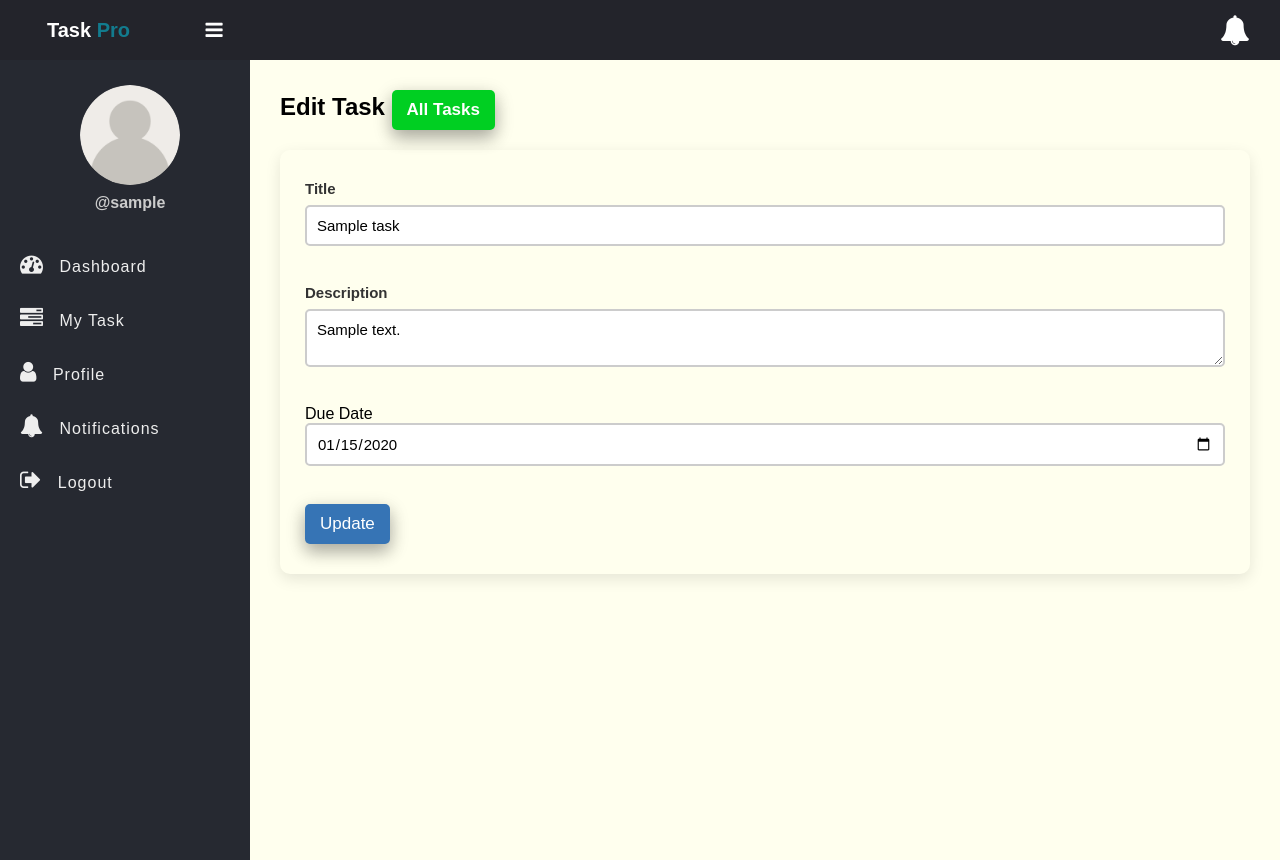
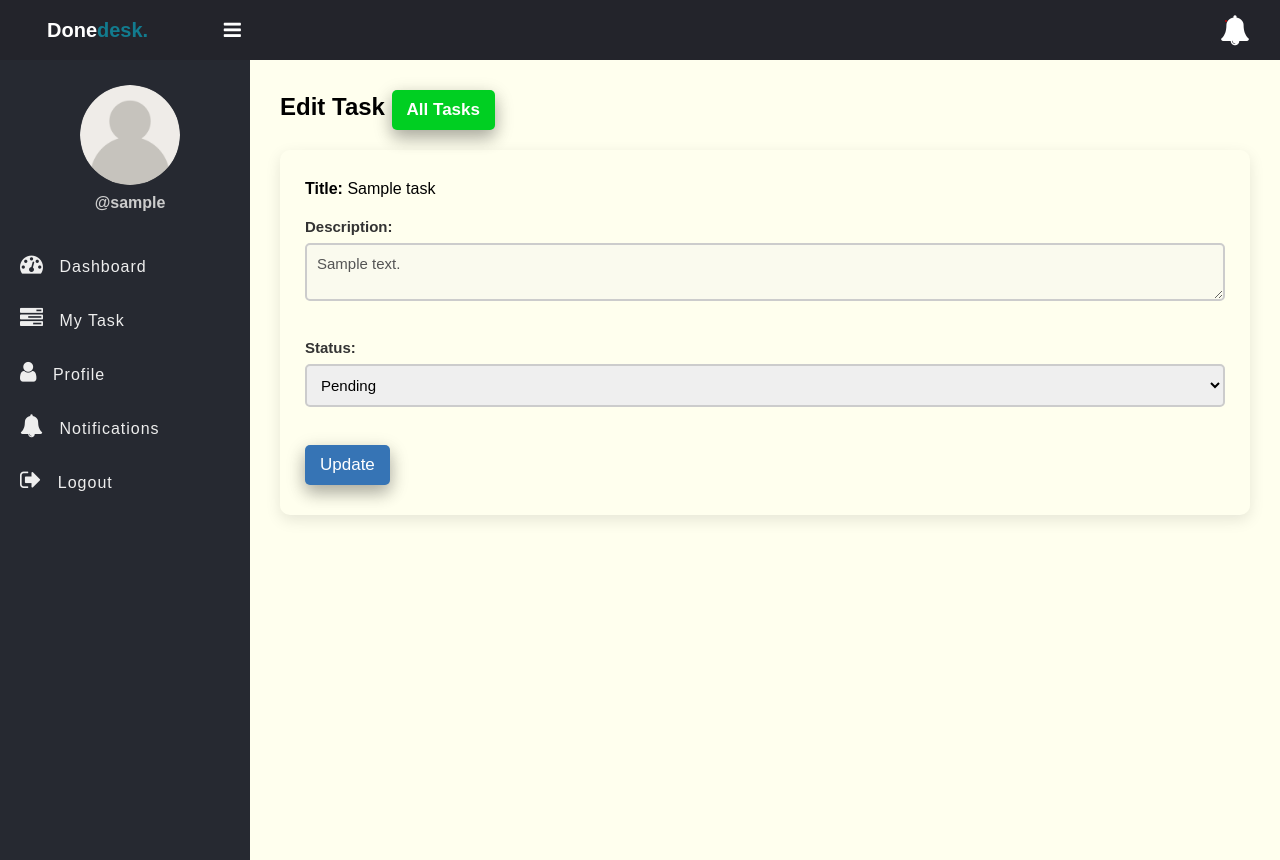
Before and after one commit to nvFathima/Employee-Task-Management-System, a PHP site: page /edit_task_employee.php?id=1 in a window 1280 px wide. Run offline with PHP 8.4, Linux system fonts and the light colour scheme; the visitor is signed in with stand-in values (Sample User, id 1); tables that the repository leaves empty or names only in its code hold one stand-in row (values such as "Sample post"); data that the repository does not hold is empty.

Commit message:
commit 5

```diff
--- a/app/Model/Task.php
+++ b/app/Model/Task.php
@@ -52,6 +52,12 @@
         $stmt->execute($data);
     }
 
+    function update_task_employee($conn, $data){
+        $sql = "UPDATE tasks SET status=? WHERE id=?";
+        $stmt = $conn->prepare($sql);
+        $stmt->execute($data);
+    }
+
     function delete_task($conn, $id){
         $sql = "DELETE from tasks WHERE id=?";
         $stmt = $conn->prepare($sql);
--- a/app/notification.php
+++ b/app/notification.php
@@ -7,11 +7,11 @@ if (isset($_SESSION['role']) && isset($_SESSION['id'])) {
 
     $notifications = get_all_my_notifications($conn, $_SESSION['id']);
     if ($notifications == 0) { ?>
-        <!-- <li>
+        <li>
         <a href="#">
             You have zero notification
         </a>
-        </li> -->
+        </li>
 
     <?php }else{
     foreach ($notifications as $notification) {
--- a/css/style.css
+++ b/css/style.css
@@ -24,8 +24,46 @@
 	cursor: pointer;
 	color: #fff;
 }
-.header i:hover {
+/* .header i:hover {
 	color: #127b8e;
+} */
+.header .notification {
+	position: relative;
+	cursor: pointer;
+}
+.header .notification span{
+	position: absolute;
+	top: 5px;
+	left: 5px;
+	background: #C80000;
+	padding: 1px;
+	border-radius: 50%;
+}
+.header .notification:hover i{
+	color: #127b8e;
+}
+.notification-bar {
+	display: none;
+	width: 90%;
+	max-width: 300px;
+	position: absolute;
+	right: 0;
+	background: #eee;
+	padding: 5px;
+	border: 1px solid #262931;
+	box-shadow: 0 8px 16px 0 rgba(0,0,0,0.2), 0 6px 20px 0 rgba(0,0,0,0.19);
+}
+.notification-bar ul li{
+	list-style: none;
+	margin-top: 10px;
+}
+.notification-bar ul li a{
+	text-decoration: none;
+	color: #000;
+}
+
+.notification-bar ul li:nth-child(even){
+	background: #fff;
 }
 .user-p {
 	text-align: center;
--- a/edit_task_employee.php
+++ b/edit_task_employee.php
@@ -47,16 +47,19 @@
                 <?php } ?>
 
 				<div class="input-holder">
-					<label>Title</label>
-					<input type="text" name="title" value="<?=$task['title']?>" class="input-1" placeholder="Enter the title here"><br>
+					<p><span style="font-weight:bold;">Title: </span><?=$task['title']?><p>
 				</div>
 				<div class="input-holder">
-					<label>Description</label>
-                    <textarea name="description" class="input-1" placeholder="Description here"><?=$task['description']?></textarea><br>
+					<label>Description: </label>
+                    <textarea name="description" class="input-1" disabled><?=$task['description']?></textarea><br>
 				</div>
 				<div class="input-holder">
-					<lable>Due Date</lable>
-					<input type="date" name="due_date" value="<?=$task['due_date']?>" class="input-1" placeholder="Due Date"><br>
+					<label>Status: </label>
+					<select name="status" class="input-1">
+						<option value="pending" <?php echo ($task['status'] == 'pending') ? 'selected' : ''; ?>>Pending</option>
+						<option value="in_progress" <?php echo ($task['status'] == 'in_progress') ? 'selected' : ''; ?>>In-Progress</option>
+						<option value="completed" <?php echo ($task['status'] == 'completed') ? 'selected' : ''; ?>>Completed</option>
+					</select><br>
 				</div>
                 <input type="text" name="id" value="<?=$task['id']?>" hidden>
 				<button class="edit-btn">Update</button>
--- a/inc/header.php
+++ b/inc/header.php
@@ -1,5 +1,5 @@
 <header class="header">
-	<h2 class="u-name">Task <b>Pro</b>
+	<h2 class="u-name">Done<b>desk.</b>
 		<label for="checkbox">
 			<i id="navbtn" class="fa fa-bars" aria-hidden="true"></i>
 		</label>
@@ -9,11 +9,11 @@
 		<span id="notificationNum"></span>
 	</span>
 </header>
-<!-- <div class="notification-bar" id="notificationBar">
+<div class="notification-bar" id="notificationBar">
 	<ul id="notifications">
 
 	</ul>
-</div> -->
+</div>
 <script type="text/javascript">
 	var openNotification = false;
 
```
Also changed, not shown: app/update_task_employee.php (added, +34 -0 lines), create_tasks.php (+4 -4 lines), my_task.php (+7 -3 lines), profile.php (renamed from edit_task.php, +8 -27 lines), tasks.php (+10 -4 lines).
